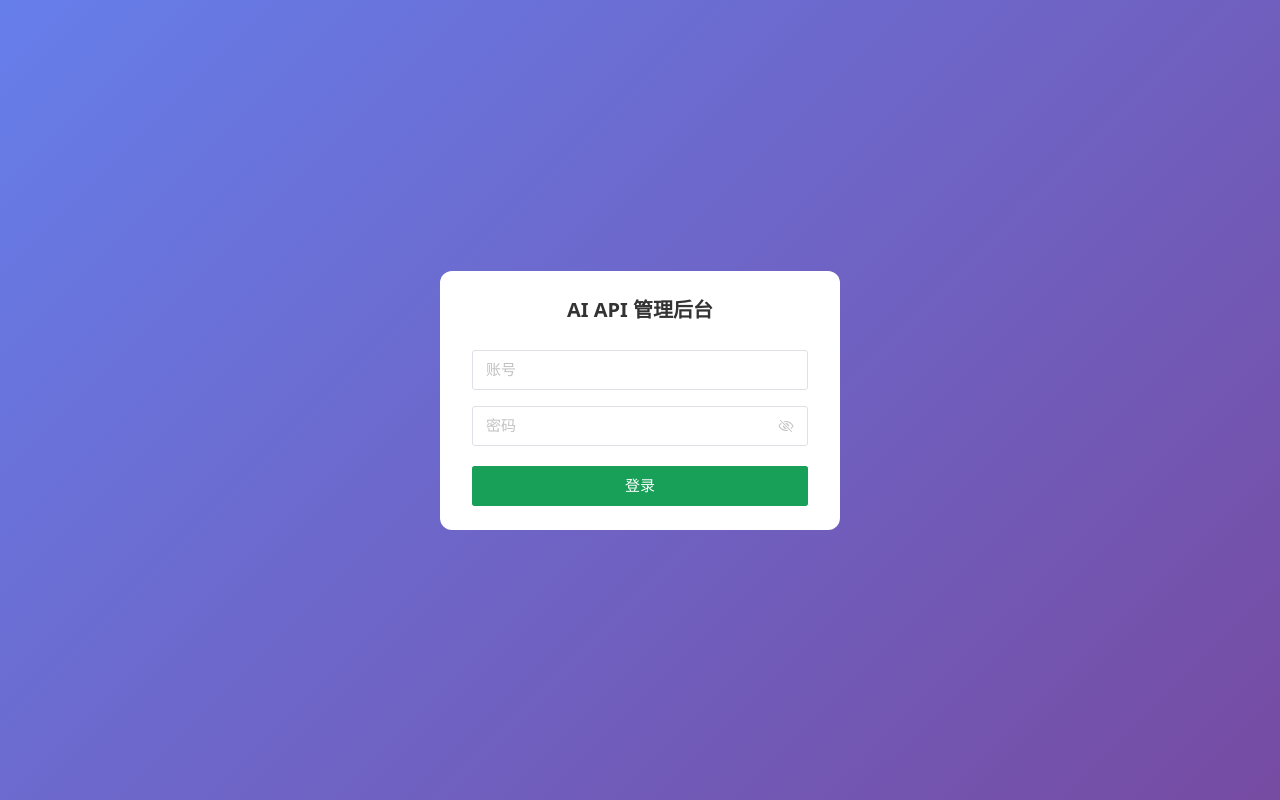
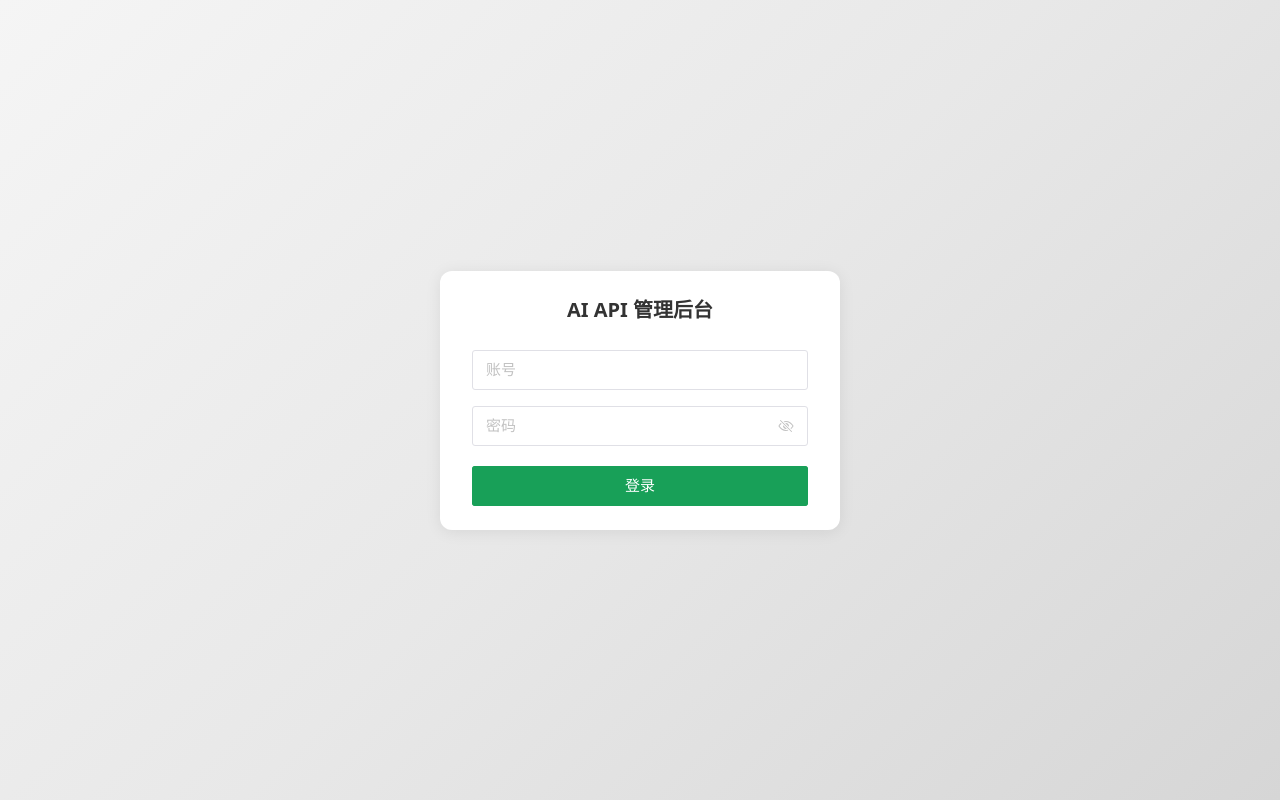
Before and after one commit to lijcoder/aiapi, a Vue app in the folder frontend/: page /login in a window 1280 px wide. Built offline with nearby package versions, Linux system fonts and the light colour scheme.

Commit message:
style: 登录页背景改为浅灰渐变，favicon 改为黑色

```diff
--- a/frontend/src/views/Login.vue
+++ b/frontend/src/views/Login.vue
@@ -42,8 +42,8 @@ async function handleLogin() {
 </script>
 
 <style>
-.login-page { display: flex; align-items: center; justify-content: center; min-height: 100vh; background: linear-gradient(135deg, #667eea 0%, #764ba2 100%); }
-.login-card { width: 400px; border-radius: 12px !important; }
+.login-page { display: flex; align-items: center; justify-content: center; min-height: 100vh; background: linear-gradient(135deg, #f5f5f5 0%, #e8e8e8 50%, #d6d6d6 100%); }
+.login-card { width: 400px; border-radius: 12px !important; box-shadow: 0 2px 16px rgba(0,0,0,0.08); }
 .login-card .n-card-header { text-align: center; }
 .card-title { font-size: 20px; font-weight: 600; color: #333; }
 .error { color: #d03050; font-size: 13px; text-align: center; margin: 12px 0 0; }
```
Also changed, not shown: frontend/public/favicon.svg.
